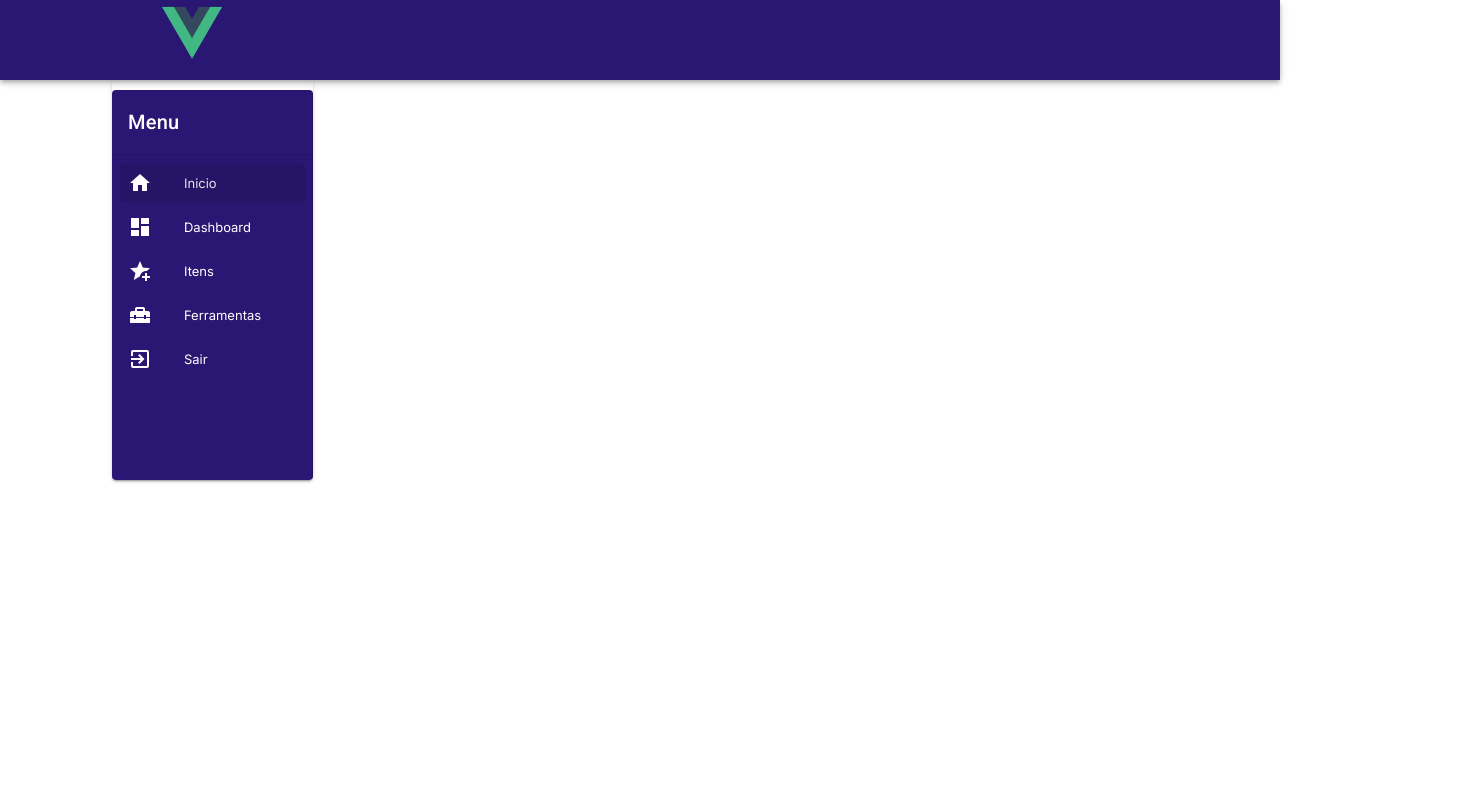
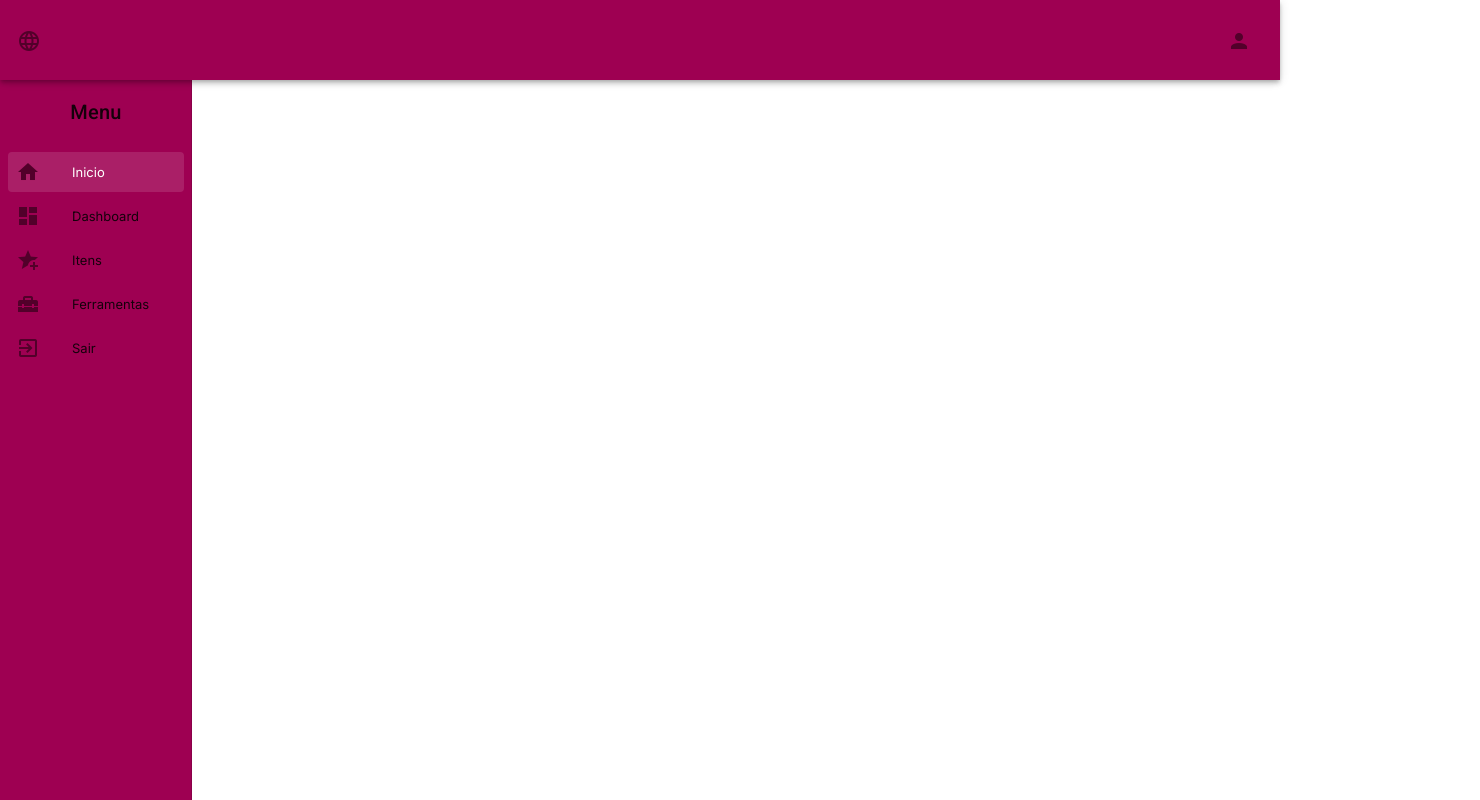
Before and after one commit to Kr1nsky/app-painel-front, a Vue app: page / in a window 1280 px wide. Shown: the whole page, 1480 px wide, since content can reach past the window. Built offline with nearby package versions, Linux system fonts and the light colour scheme.

Commit message:
ajustes no layout geral

```diff
--- /dev/null
+++ b/public/style.css
@@ -0,0 +1,11 @@
+/* MAIN */
+
+
+
+
+
+.header__logo {
+      width: 5rem;
+      height: 4rem;
+      border-radius: 3rem;
+}
--- a/src/App.vue
+++ b/src/App.vue
@@ -1,5 +1,5 @@
 <template>
-      <router-view/>
+  <router-view />
 </template>
 
 <script>
@@ -15,6 +15,8 @@ export default {
 
 <style>
 @import url('https://fonts.googleapis.com/css2?family=Inter&display=swap');
+@import '../public/style.css';
+
 html * {
   font-family: 'Inter', sans-serif;
 }
--- a/src/components/MainHeader.vue
+++ b/src/components/MainHeader.vue
@@ -1,9 +1,14 @@
 <template>
-    <v-app-bar height="80px" outlined extension-height="64" color="#2A1673" app asolute>
-        <!-- <v-app-bar-title> -->
-        <img src="@/assets/logo.png" class="logo">
-        <!-- </v-app-bar-title> -->
+    <v-app-bar height="80px" outlined extension-height="64" color="primary" app asolute>
+        <v-btn icon color="accent">
+            <v-icon>mdi-web</v-icon>
+        </v-btn>
         <v-spacer></v-spacer>
+        <div>
+            <v-btn icon color="accent">
+                <v-icon>mdi-account</v-icon>
+            </v-btn>
+        </div>
     </v-app-bar>
 </template>
 
@@ -38,17 +43,6 @@ export default {
     margin: 0 auto;
 }
 
-.logo {
-    width: 90px;
-    padding: 15px;
-    margin-top: -50px;
-    margin-left: 130px;
-    padding-top: 4%;
-    justify-content: center;
-    display: flex;
-}
-
-
 .nome-user {
     position: absolute;
     top: 18px;
--- a/src/components/SideBar.vue
+++ b/src/components/SideBar.vue
@@ -1,30 +1,27 @@
 <template>
-    <v-card class="side-bar">
-        <v-navigation-drawer permanent color="#2A1673">
-            <v-list>
+    <div>
+        <v-navigation-drawer absolute permanent color="primary" width="15%" height="100%">
+            <v-list color="primary">
                 <v-list-item>
-                    <v-list-item-content>
-                        <v-list-item-title class="primaryColor text-h6">
+                    <v-list-item-content color="primary">
+                        <v-list-item-title class="primary text-h6 text-md-center">
                             Menu
                         </v-list-item-title>
                     </v-list-item-content>
                 </v-list-item>
             </v-list>
-            <v-divider></v-divider>
-
-            <v-list dense nav>
+            <v-list dense nav color="primary">
                 <v-list-item v-for="item in items" :key="item.title" link :to="item.router">
                     <v-list-item-icon>
-                        <v-icon color="white">{{ item.icon }}</v-icon>
+                        <v-icon color="accent">{{ item.icon }}</v-icon>
                     </v-list-item-icon>
-
                     <v-list-item-content>
-                        <v-list-item-title class="primaryColor">{{ item.title }}</v-list-item-title>
+                        <v-list-item-title color="accent">{{ item.title }}</v-list-item-title>
                     </v-list-item-content>
                 </v-list-item>
             </v-list>
         </v-navigation-drawer>
-    </v-card>
+    </div>
 </template>
 
 <script>
@@ -38,7 +35,6 @@ export default {
                 { title: 'Ferramentas', icon: 'mdi-toolbox', router: '/ferramentas' },
                 { title: 'Sair', icon: 'mdi-exit-to-app', router: '/logout' },
             ],
-            right: null,
         }
     },
 }
--- a/src/plugins/vuetify.js
+++ b/src/plugins/vuetify.js
@@ -1,7 +1,20 @@
 import Vue from 'vue';
 import Vuetify from 'vuetify/lib/framework';
+
+
 
 Vue.use(Vuetify);
 
 export default new Vuetify({
+      theme: {
+            themes: {
+                  light: {
+                        primary: '#9E0052',
+                        secondary: '#D1006C',
+                        accent: '#52002A',
+                        error: '#D10015',
+                        success:'#00D10E',
+                  }
+            }
+      },
 });
--- a/src/views/Dashboard.vue
+++ b/src/views/Dashboard.vue
@@ -1,6 +1,6 @@
 <template>
     <v-row>
-        <v-col v-for="item in itens" :key="item" :cols="item.flex">
+        <v-col v-for="(item, index) in itens" :key="index" :cols="item.flex">
             <v-card>
                 <v-card-title class="d-flex justify-center mb-2" style="background-color: teal;">
                     <v-icon>{{ item.icon }}</v-icon>
--- a/src/views/Panel.vue
+++ b/src/views/Panel.vue
@@ -1,11 +1,13 @@
 <template>
-    <v-app id="inspire" class="caixa">
-        <MainHeader class="mainHeader" />
+    <v-app id="inspire">
+        <MainHeader />
         <v-main>
-            <v-container>
+            <v-container fluid>
                 <v-row>
-                    <SideBar class="sideBar" />
-                    <v-col class="conteudo">
+                    <v-col cols="3">
+                        <SideBar />
+                    </v-col>
+                    <v-col cols="9">
                         <router-view />
                     </v-col>
                 </v-row>
@@ -13,6 +15,7 @@
         </v-main>
     </v-app>
 </template>
+
 
 <script>
 import SideBar from '../components/SideBar.vue'
@@ -30,30 +33,3 @@ export default {
     }),
 }
 </script>
-
-<style scoped>
-.sideBar {
-    margin-top: 0%;
-    padding-top: 10px;
-    padding-left: 0%;
-    margin-left: -3%;
-    display: flex;
-    justify-content: start;
-    width: 17%;
-    height: 400px;
-}
-
-.conteudo{
-    display: flex;
-    padding-left: 0%;
-    margin-top: 0%;
-    margin-left: 1%;
-    width: 80%;
-}
-
-.caixa {
-    position: relative;
-    width: 1480px;
-    margin: 0 auto;
-}
-</style>
```
Also changed, not shown: images/WhatsApp Image 2023-04-20 at 10.30.32.jpeg (added), images/WhatsApp Image 2023-04-20 at 10.30.46.jpeg (added).
